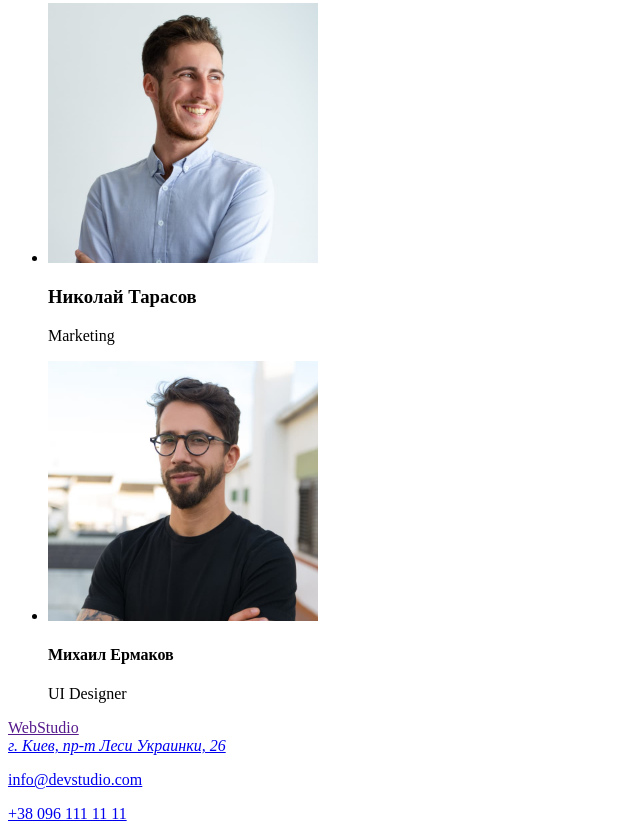
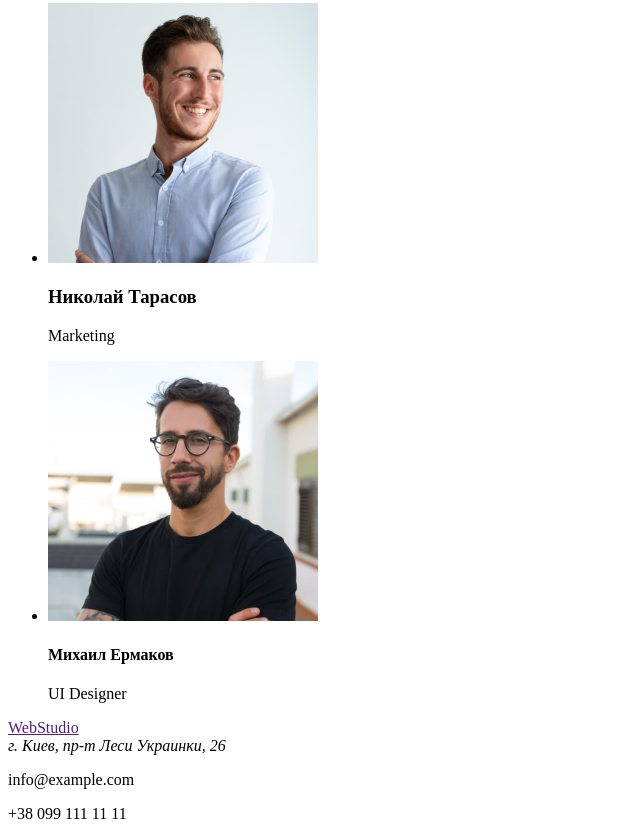
Before and after one commit to Vikkanka/goit-markup-hw-01, a plain HTML site: page index.html in a window 1280 px wide. Shown: the part 2348-3187 px from the top of the page, without its empty margins (0-640 px from the left). Drawn offline with Linux system fonts and the light colour scheme.

Commit message:
Update index.html_2

```diff
--- a/index.html
+++ b/index.html
@@ -72,9 +72,9 @@
   </main>
   <footer>
     <a href="">WebStudio</a>
-    <address><a href="address:г.Киев,пр-т_Леси_Украинки,26">г. Киев, пр-т Леси Украинки, 26</a></address>
-    <p><a href="email:info@devstudio.com">info@devstudio.com</a></p>
-    <p><a href="tel:+380961111111">+38 096 111 11 11</a></p>
+    <address>г. Киев, пр-т Леси Украинки, 26</address>
+    <p>info@example.com</p>
+    <p>+38 099 111 11 11</p>
   </footer>
   </body>
 </html>
```
